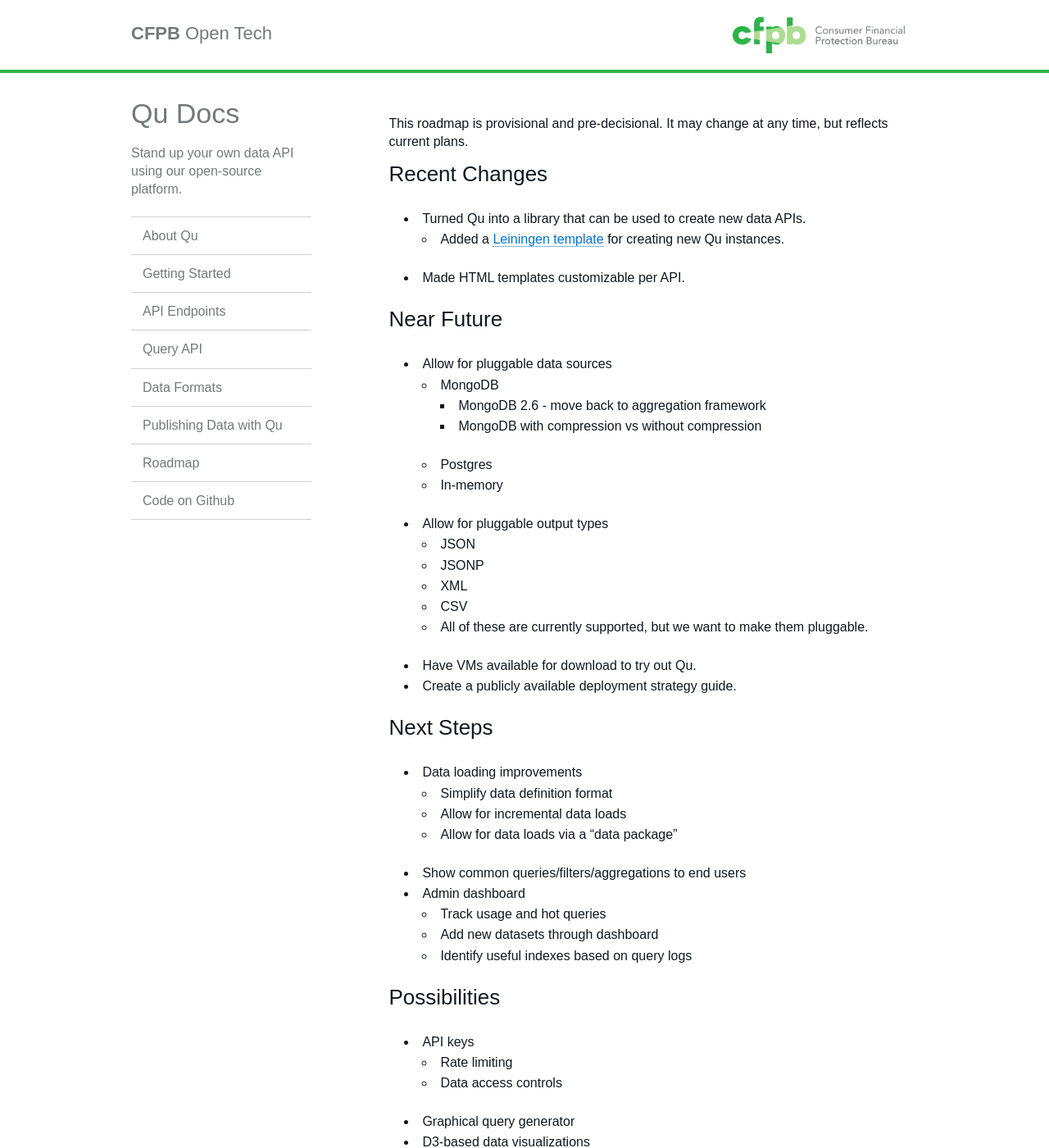
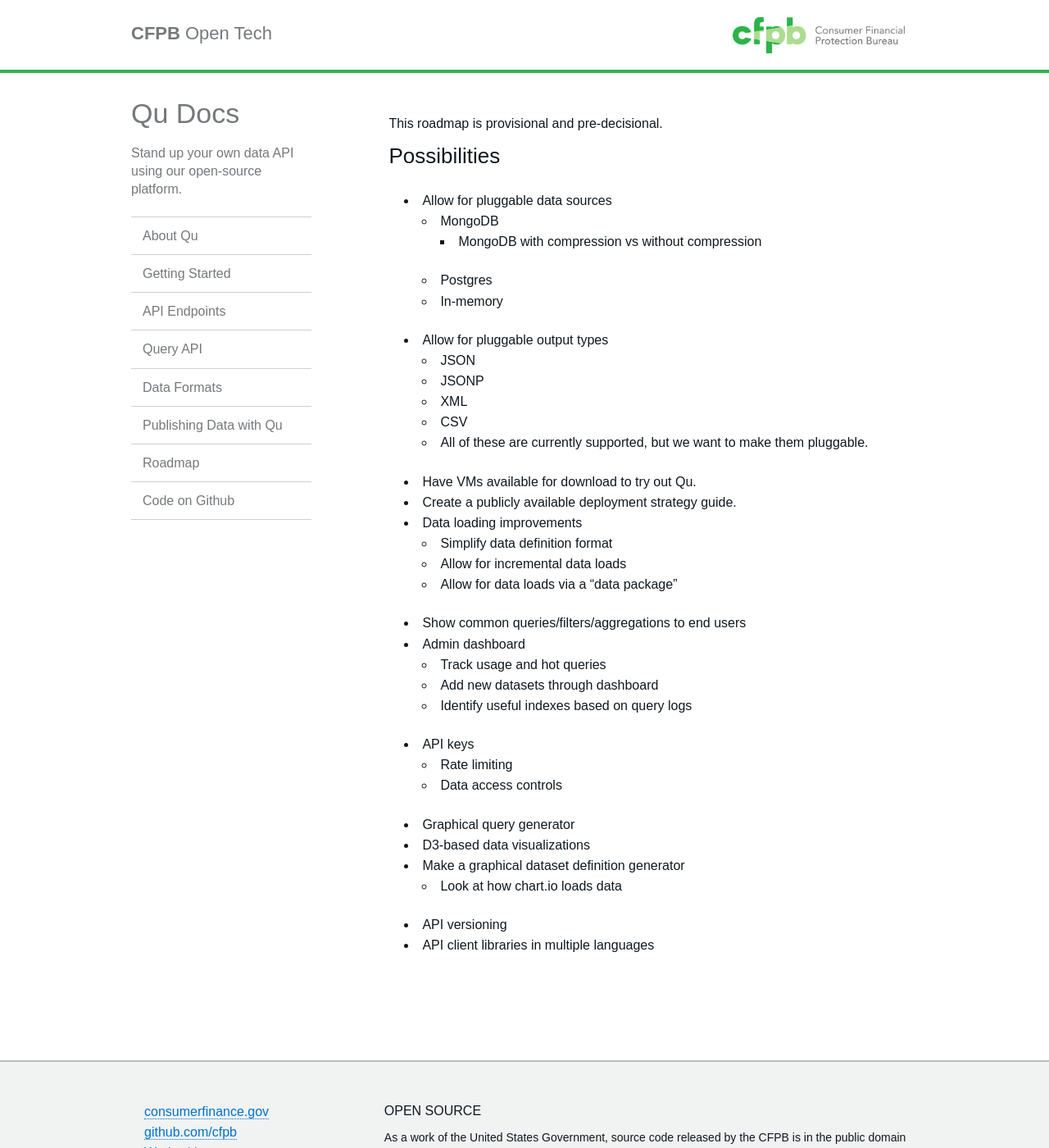
Before and after one commit to cfpb/qu, a Jekyll site: the page built from roadmap.md, in a window 1280 px wide and 1400 px high. Shown: the whole window at 82% size. Built offline with Jekyll 4.4.1, drawn with Linux system fonts in a browser that asks for light colours; some web fonts are replaced; Markdown is read by kramdown in place of the engine named in the settings.

Commit message:
roadmap: Move items out of "near future" and "next steps" to "possibilities" section to reflect current state of Qu maintenance.
getting_started: Indicate requirement for MongoDB 2.6+

```diff
--- a/roadmap.md
+++ b/roadmap.md
@@ -4,19 +4,12 @@
 layout: default
 ---
 
-This roadmap is provisional and pre-decisional. It may change at any time, but reflects current plans.
+This roadmap is provisional and pre-decisional.
 
-## Recent Changes
-
-* Turned Qu into a library that can be used to create new data APIs.
-  * Added a [Leiningen template](https://github.com/qu-platform/lein-template) for creating new Qu instances.
-* Made HTML templates customizable per API.
-
-## Near Future
+## Possibilities
 
 * Allow for pluggable data sources
   * MongoDB
-    - MongoDB 2.6 - move back to aggregation framework
     - MongoDB with compression vs without compression
   * Postgres
   * In-memory
@@ -28,9 +21,6 @@
   * All of these are currently supported, but we want to make them pluggable.
 * Have VMs available for download to try out Qu.
 * Create a publicly available deployment strategy guide.
-
-## Next Steps
-
 * Data loading improvements
   * Simplify data definition format
   * Allow for incremental data loads
```
Also changed, not shown: other parts of roadmap.md (+0 -3 lines), getting-started.md (+4 -8 lines).
